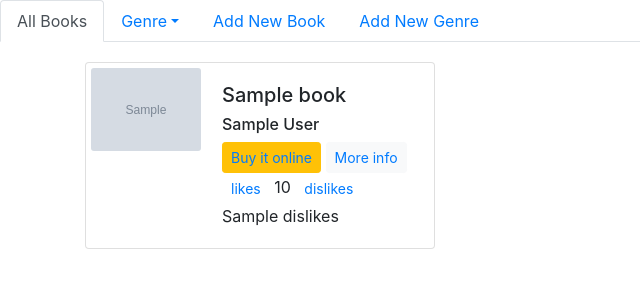
After one commit to Code-Institute-Submissions/BookLiker, a Flask app: page /filtered_books/1 in a window 1280 px wide. The commit adds this page. Shown: the top 300 px of the page, without its empty margins (0-640 px from the left). Run offline with Flask 2, Linux system fonts and the light colour scheme; grey boxes marked "Sample" are stand-in pictures; a database or web service that is not in the repository returns one stand-in record (values such as "Sample title"); some libraries are stand-ins or nearby versions.

Commit message:
added filteredbooks html and method to filter books by genre from dropdown

```diff
--- a/app.py
+++ b/app.py
@@ -108,6 +108,15 @@ def insert_genre():
     return redirect(url_for('get_books'))
 
 
+# Create filter method to filter books by genre
+@app.route('/filtered_books/<genre>')
+def filtered_books(genre):
+    books = mongo.db.Books
+    results = books.find({"genre": genre})
+    return render_template("filteredbooks.html",
+                           books=results, genres=mongo.db.Genres.find())
+
+
 # Configuration of the app using env vars
 if __name__ == '__main__':
     app.run(host=os.environ.get('IP'),
--- a/templates/base.html
+++ b/templates/base.html
@@ -12,7 +12,7 @@
             <a class="nav-link dropdown-toggle" data-toggle="dropdown" href="#" role="button" aria-haspopup="true" aria-expanded="false">Genre</a>
             <div class="dropdown-menu">
             {% for genre in genres %}
-			<a class="dropdown-item" href="#">{{genre.genre}}</a>
+			<a class="dropdown-item" href="{{ url_for('filtered_books', genre=genre.genre) }}">{{genre.genre}}</a>
             {% endfor %}
         </li>
         <li class="nav-item">
--- /dev/null
+++ b/templates/filteredbooks.html
@@ -0,0 +1,59 @@
+<!DOCTYPE html>
+{% extends "base.html" %}
+<html>
+  <head>
+    <title>All Books</title>
+  </head>
+
+  <body>
+    {% block content %} {% for book in books %}
+
+    <div class="col-lg-4">
+      <div class="card lg-3" style="max-width: 540px; margin-top: 20px;">
+        <div class="row no-gutters">
+          <div class="col-md-4">
+            <img
+              src="{{ book.image_url }}"
+              class="card-img"
+              alt="Book cover iamge"
+              style="margin: 5px 5px 5px 5px; max-width: 110px;"
+            />
+          </div>
+          <div class="col-md-8">
+            <div class="card-body">
+              <h5 class="book-title">{{book.title}}</h5>
+              <h6 class="book-author">{{book.author}}</h6>
+              <button class="btn btn-sm btn-warning">
+                <a
+                  href="{{book.url_to_buy}}"
+                  target="blank"
+                  style="text-decoration: none;"
+                  >Buy it online</a
+                >
+              </button>
+              <button class="btn btn-sm btn-light">
+                <a
+                  href="{{ url_for('about_book', book_id=book._id) }}"
+                  style="text-decoration: none;"
+                  >More info</a
+                >
+              </button>
+              <button class="btn btn-sm">
+                <a href="{{ url_for('like_this', book_id=book._id) }}">likes</a>
+              </button>
+              <span>{{book.likes}}</span>
+              <button class="btn btn-sm">
+                <a href="{{ url_for('dislike_this', book_id=book._id) }}"
+                  >dislikes</a
+                >
+              </button>
+              <span>{{book.dislikes}}</span>
+            </div>
+          </div>
+        </div>
+      </div>
+    </div>
+
+    {% endfor %}{% endblock content %}
+  </body>
+</html>
```
Also changed, not shown: 2 other files.
